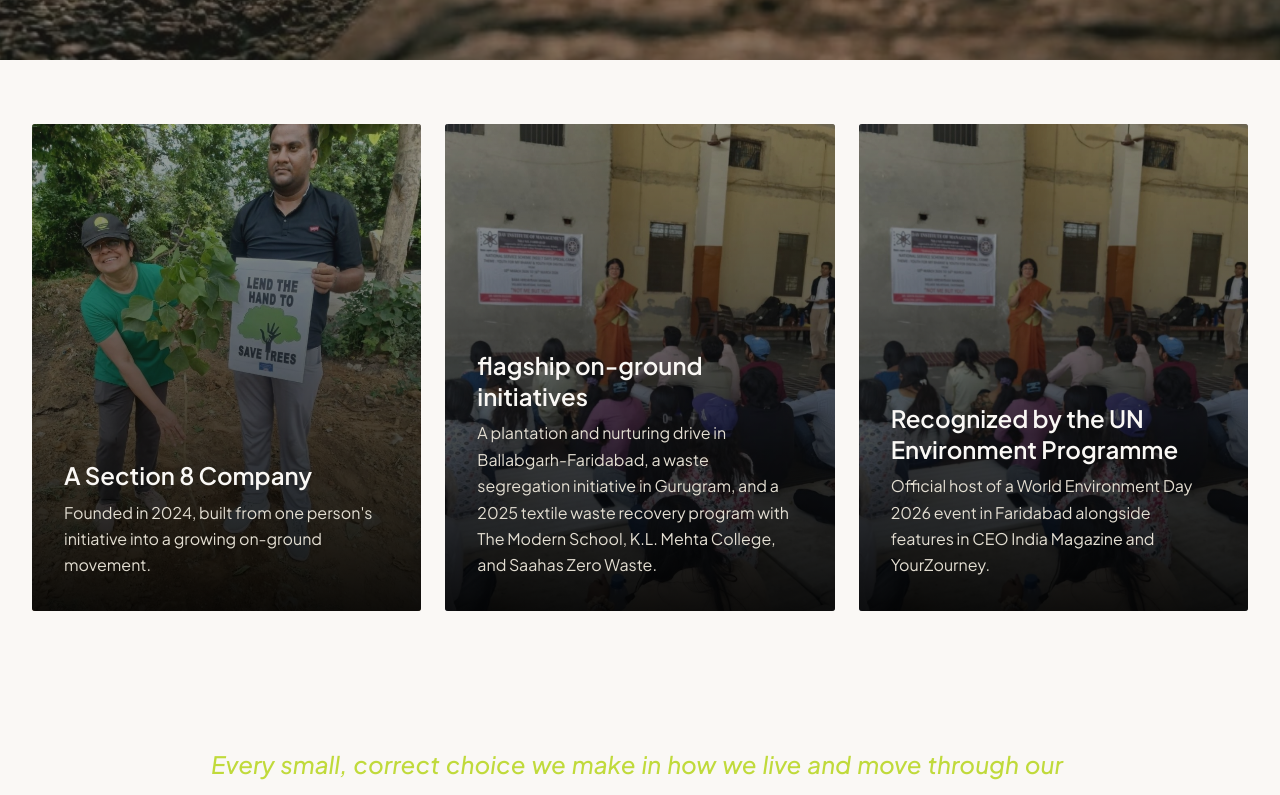
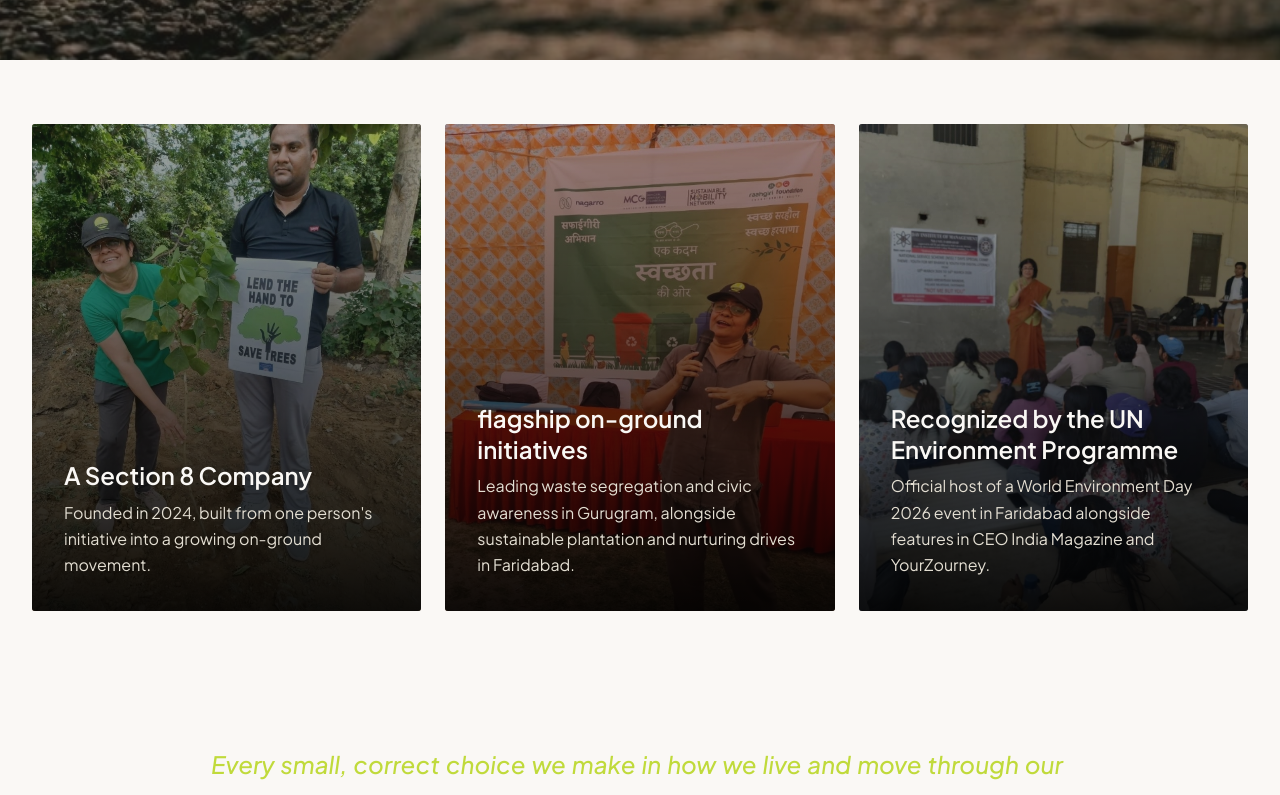
Before and after one commit to AnshKapila/TheRoadsides, a Next.js app: page / in a window 1280 px wide. Shown: the part 740-1535 px from the top of the page. Built offline with nearby package versions, Linux system fonts and the light colour scheme.

Commit message:
Update initiatives card image, alignment, and description text

```diff
--- a/src/app/page.tsx
+++ b/src/app/page.tsx
@@ -71,11 +71,11 @@ export default function Home() {
             {/* Card 2 */}
             <MotionBlurReveal delay={150}>
               <div className="relative rounded-[3px] overflow-hidden aspect-square md:aspect-[4/5] bg-[var(--charcoal)] flex flex-col justify-end p-[32px] group h-full">
-                <Image src="/gallery/initiatives_bg.jpg" alt="Impact 2" fill className="object-cover opacity-60 group-hover:opacity-80 group-hover:scale-105 transition-all duration-700" unoptimized />
+                <Image src="/gallery/initiatives_bg_2.jpg" alt="Impact 2" fill className="object-cover object-right opacity-60 group-hover:opacity-80 group-hover:scale-105 transition-all duration-700" unoptimized />
                 <div className="absolute inset-0 bg-gradient-to-t from-black/90 via-black/40 to-transparent" />
                 <div className="relative z-10">
                   <div className="text-[24px] font-semibold text-[var(--paper)] leading-[1.3] mb-[8px]">flagship on-ground initiatives</div>
-                  <div className="text-[var(--line)] text-[16px] leading-[1.65]">A plantation and nurturing drive in Ballabgarh-Faridabad, a waste segregation initiative in Gurugram, and a 2025 textile waste recovery program with The Modern School, K.L. Mehta College, and Saahas Zero Waste.</div>
+                  <div className="text-[var(--line)] text-[16px] leading-[1.65]">Leading waste segregation and civic awareness in Gurugram, alongside sustainable plantation and nurturing drives in Faridabad.</div>
                 </div>
               </div>
             </MotionBlurReveal>
```
Also changed, not shown: public/gallery/initiatives_bg_2.jpg (added).
